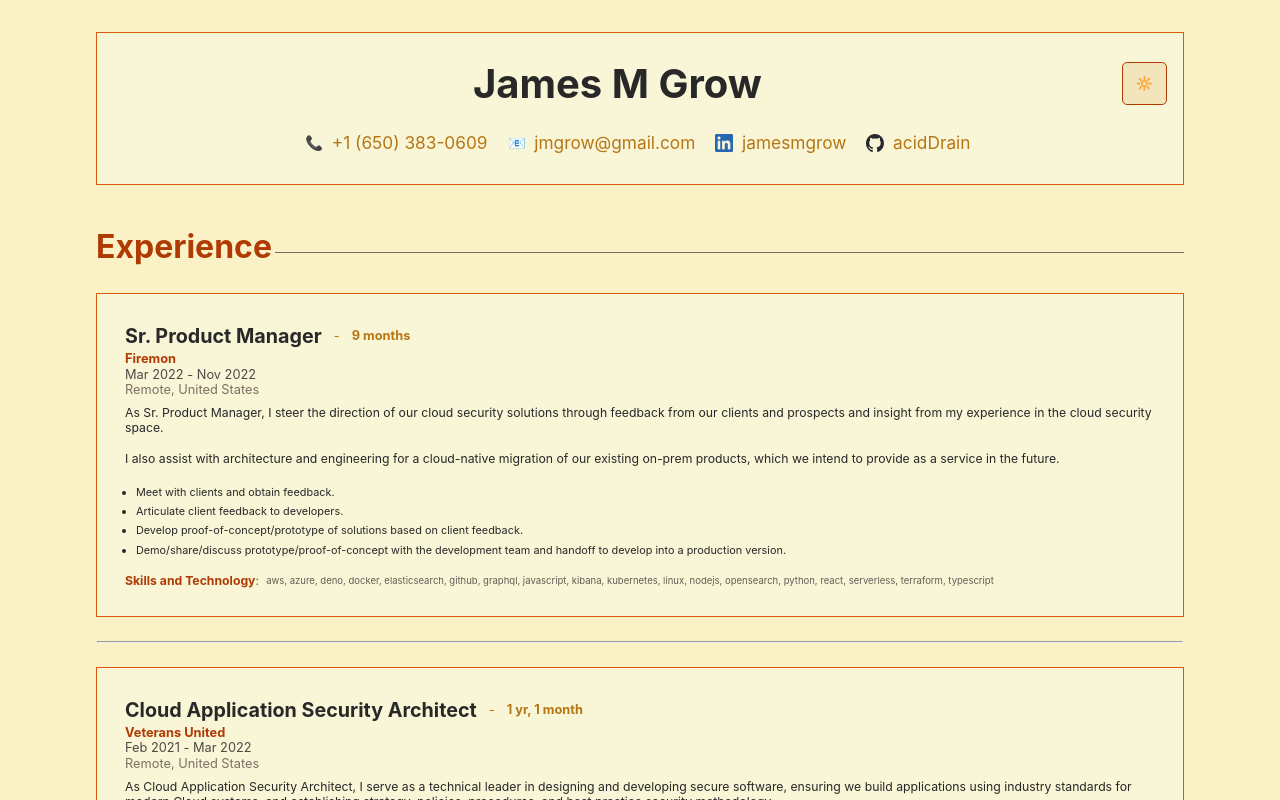
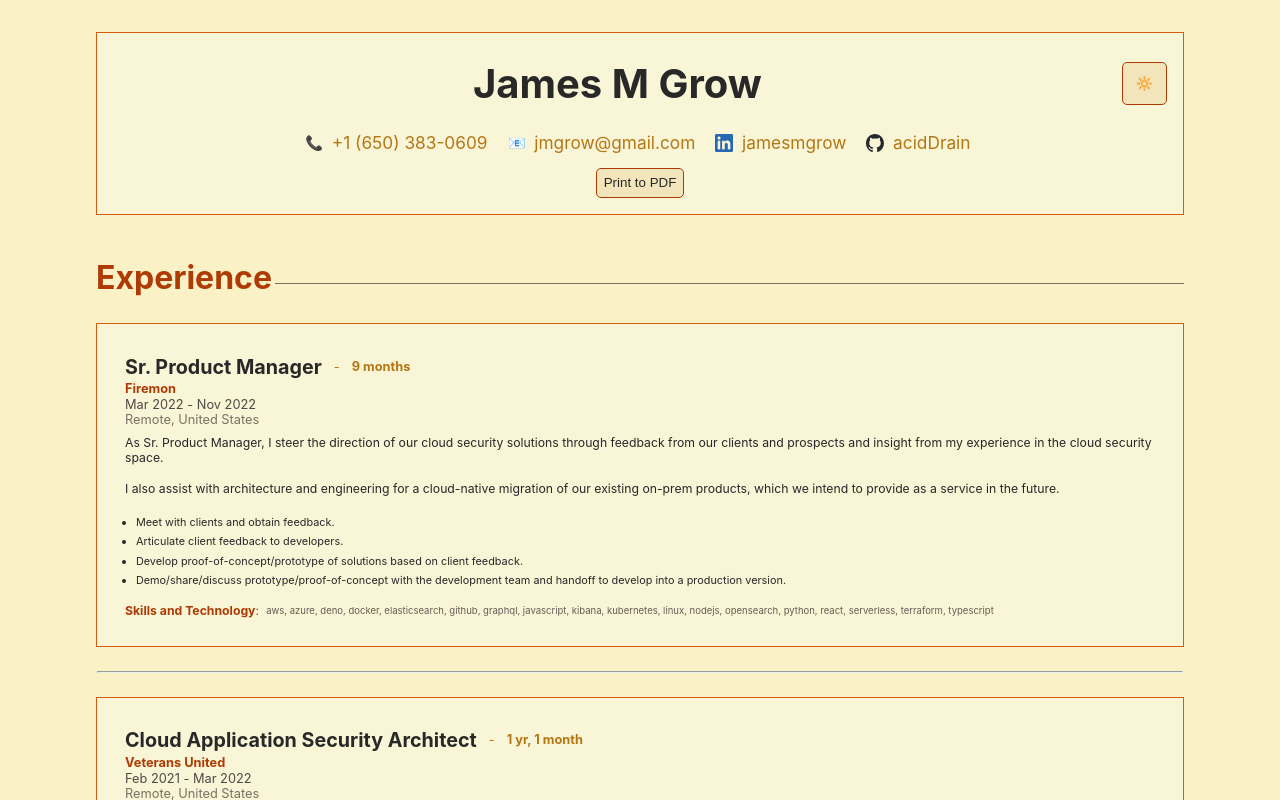
Before and after one commit to acidDrain/resume.jamesgrow.dev, a React app: page / in a window 1280 px wide. Shown: the top 800 px of the page. Built offline with nearby package versions, Linux system fonts and the light colour scheme.

Commit message:
Add "Print to PDF" button to ContactCard Component"

```diff
--- a/src/ContactCard.js
+++ b/src/ContactCard.js
@@ -28,6 +28,45 @@
     margin: 0em;
   }
 `;
+
+const PrintToPDFButton = styled.button`
+  display: flex;
+  color: ${(props) => getThemeColor(props.theme)("fg")};
+  background-color: ${(props) => getThemeColor(props.theme)("bgS")};
+  border-color: ${(props) => getThemeColor(props.theme)("orange")};
+  border-radius: 5px;
+  border-style: solid;
+  border-width: thin;
+  transition: background-color 0.3s linear;
+  outline: none;
+  padding: 0.5em;
+  max-width: 50%;
+  margin: auto;
+  &:active {
+    outline: none;
+  }
+  &:focus {
+    outline: none;
+  }
+  &:hover {
+    outline: none;
+    background-color: ${(props) => getThemeColor(props.theme)("bg2")};
+    border-color: ${(props) => getThemeColor(props.theme)("orangeDim")};
+  }
+  @media print {
+    display: none;
+    outline: none;
+    border: none;
+  }
+`;
+
+const PrintToPDF = e => {
+  e.preventDefault();
+  window.print();
+};
+
+const PrintToPDFButtonComponent = ({ theme, themeToggle, children, ...props }) => <PrintToPDFButton onClick={(e) => PrintToPDF({ theme, themeToggle }, e)}>{children}</PrintToPDFButton>
+
 
 const ThemeToggleButtonWrapper = styled.div`
   display: flex;
@@ -252,6 +291,7 @@
         value={github}
       />
     </StyledTable>
+      <PrintToPDFButton theme={theme} themeToggle={themeToggle} onClick={PrintToPDF.bind(this)}>Print to PDF</PrintToPDFButton>
   </ContactCardWrapper>
 );
 
```
